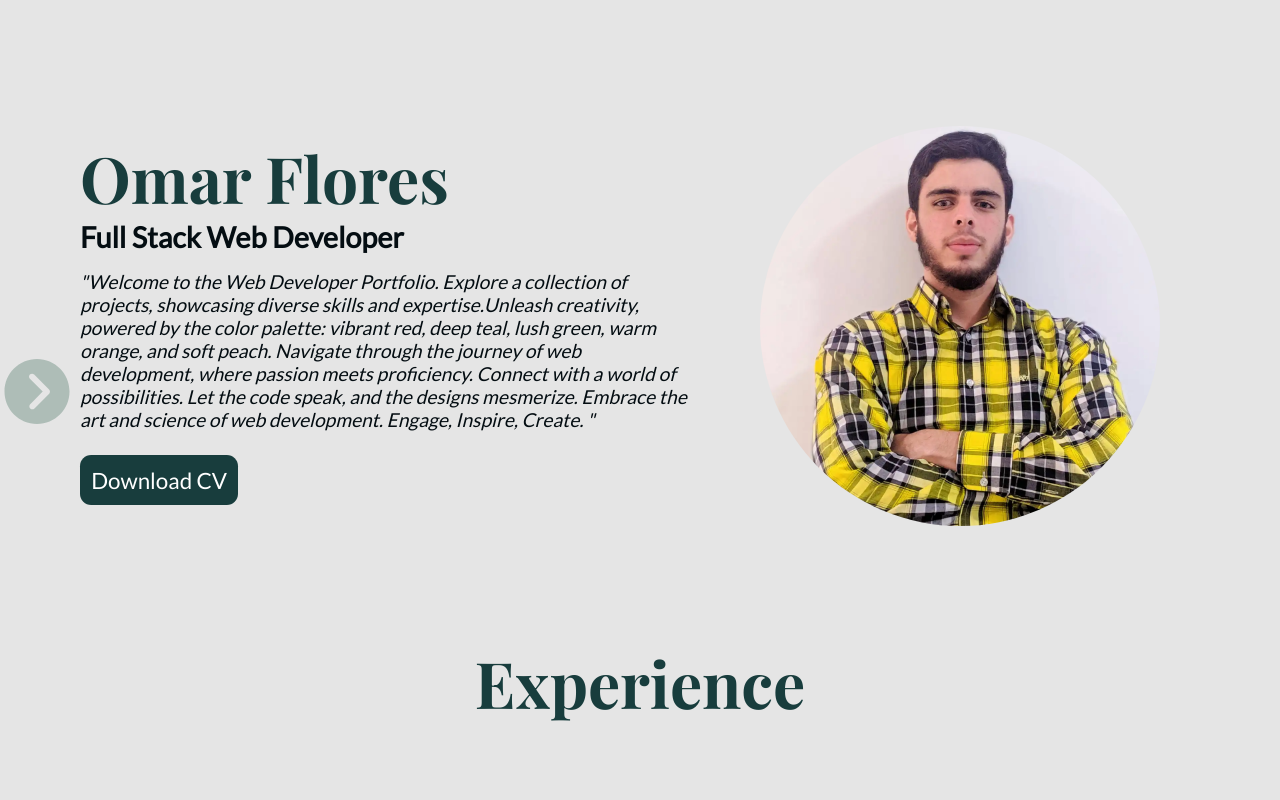
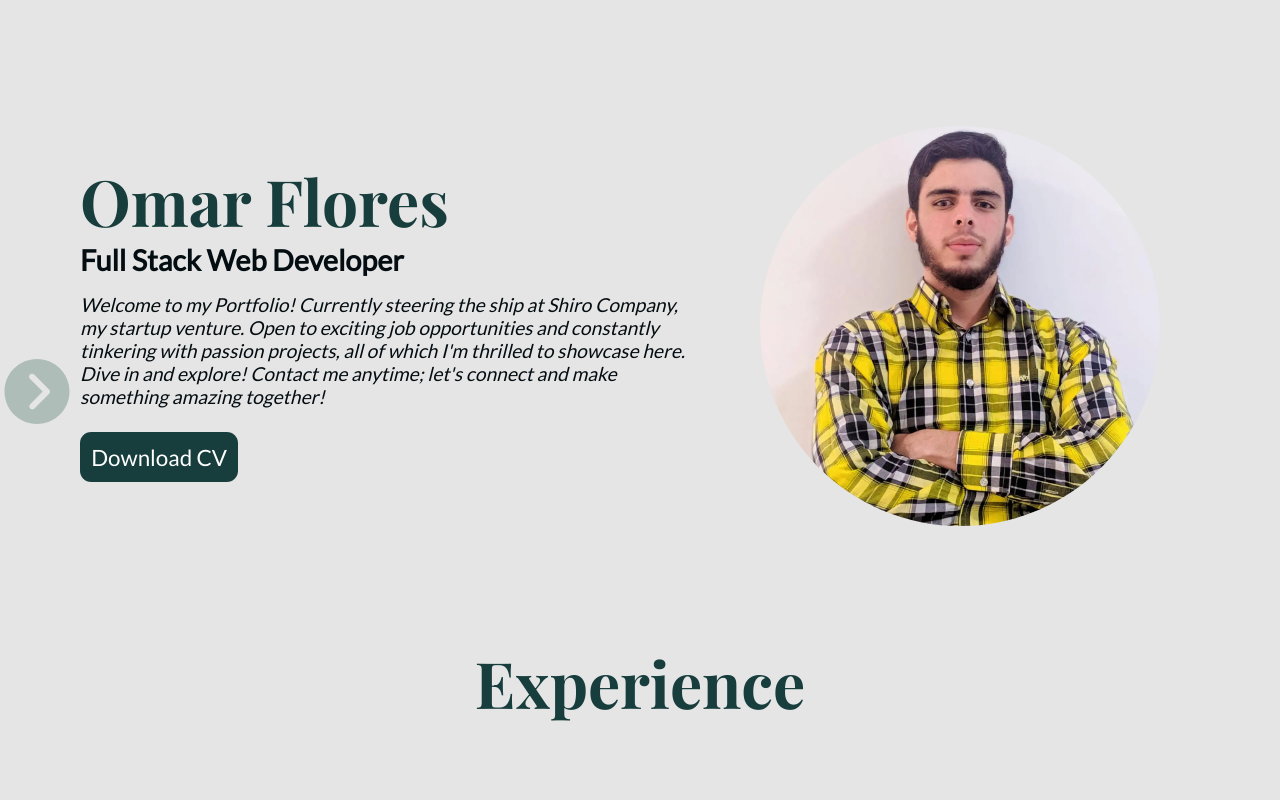
Before and after one commit to Kameha1011/Portfolio, a React (Vite) app: page / in a window 1280 px wide. Shown: the top 800 px of the page. Built offline with nearby package versions, Linux system fonts and the light colour scheme.

Commit message:
changed dummy text for header

```diff
--- a/src/components/Header/Header.tsx
+++ b/src/components/Header/Header.tsx
@@ -12,14 +12,11 @@ export const Header: React.FC = () => {
         <h2 className="header__subtitle">Full Stack Web Developer</h2>
         <p>
           <i>
-            &quot;Welcome to the Web Developer Portfolio. Explore a collection
-            of projects, showcasing diverse skills and expertise.Unleash
-            creativity, powered by the color palette: vibrant red, deep teal,
-            lush green, warm orange, and soft peach. Navigate through the
-            journey of web development, where passion meets proficiency. Connect
-            with a world of possibilities. Let the code speak, and the designs
-            mesmerize. Embrace the art and science of web development. Engage,
-            Inspire, Create. &quot;
+            Welcome to my Portfolio! Currently steering the ship at Shiro
+            Company, my startup venture. Open to exciting job opportunities and
+            constantly tinkering with passion projects, all of which I&apos;m
+            thrilled to showcase here. Dive in and explore! Contact me anytime;
+            let&apos;s connect and make something amazing together!
           </i>
         </p>
         <button
```
Lines whose indentation alone changed are shown as unchanged.
